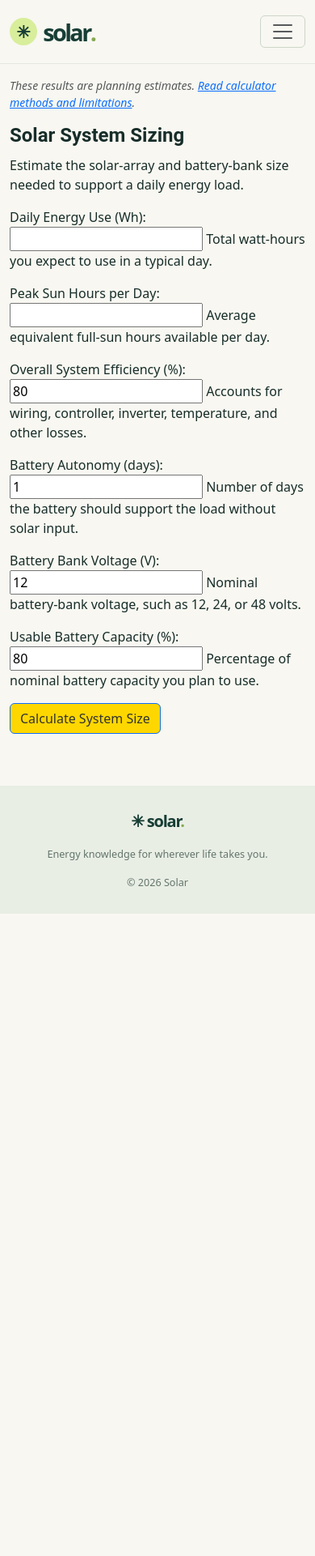
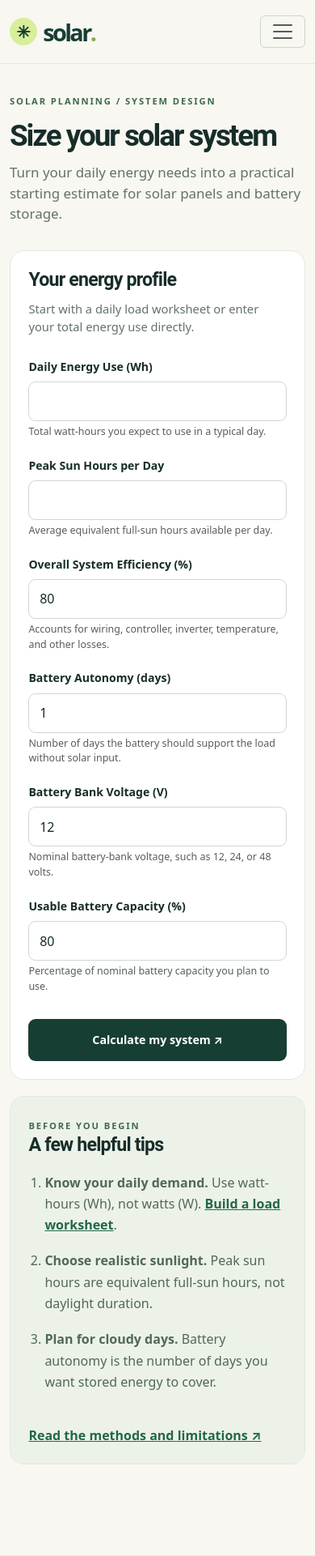
Before and after one commit to drakeg/solarpower_project, a Django app: page /calculators/system-sizing/ in a window 390 px wide. Shown: the top 1921 px of the page at 81% size. Before the commit the page ends 1128 px from the top, so only its background shows below. Run offline with Django 4.2, Linux system fonts and the light colour scheme; some libraries are stand-ins or nearby versions.

Commit message:
Start Sprint 10 with responsive solar sizing form and result cards

```diff
--- a/calculators/templates/calculators/solar_system_sizing.html
+++ b/calculators/templates/calculators/solar_system_sizing.html
@@ -1,28 +1,56 @@
 {% extends 'base.html' %}
 
 {% block content %}
-<p class="small text-muted">These results are planning estimates. <a href="https://github.com/drakeg/solarpower_project/blob/main/docs/CALCULATOR_GUIDE.md" target="_blank" rel="noopener noreferrer">Read calculator methods and limitations</a>.</p>
-<h2>Solar System Sizing</h2>
-<p>Estimate the solar-array and battery-bank size needed to support a daily energy load.</p>
-
-<form method="post">
-    {% csrf_token %}
-    {{ form.as_p }}
-    <button type="submit" class="btn btn-primary">Calculate System Size</button>
-</form>
-
+<div class="calculator-page">
+  <header class="calculator-heading">
+    <span class="section-kicker">SOLAR PLANNING / SYSTEM DESIGN</span>
+    <h1>Size your solar system</h1>
+    <p>Turn your daily energy needs into a practical starting estimate for solar panels and battery storage.</p>
+  </header>
+  <div class="calculator-layout">
+    <section class="calculator-card" aria-labelledby="sizing-input-title">
+      <h2 id="sizing-input-title">Your energy profile</h2>
+      <p class="calculator-intro">Start with a daily load worksheet or enter your total energy use directly.</p>
+      <form method="post" novalidate>
+        {% csrf_token %}
+        {% if form.non_field_errors %}<div class="alert alert-danger" role="alert">{{ form.non_field_errors }}</div>{% endif %}
+        <div class="calculator-fields">
+          {% for field in form %}
+          <div class="calculator-field">
+            <label for="{{ field.id_for_label }}" class="form-label">{{ field.label }}</label>
+            {{ field }}
+            {% if field.help_text %}<div class="form-text" id="{{ field.auto_id }}_helptext">{{ field.help_text }}</div>{% endif %}
+            {% if field.errors %}<div class="text-danger small" role="alert">{{ field.errors }}</div>{% endif %}
+          </div>
+          {% endfor %}
+        </div>
+        <button type="submit" class="btn btn-solar-primary calculator-submit">Calculate my system <span aria-hidden="true">↗</span></button>
+      </form>
+    </section>
+    <aside class="calculator-aside" aria-label="Planning tips">
+      <span class="section-kicker">BEFORE YOU BEGIN</span>
+      <h2>A few helpful tips</h2>
+      <ol>
+        <li><strong>Know your daily demand.</strong> Use watt-hours (Wh), not watts (W). <a href="{% url 'calculators:load_worksheet' %}">Build a load worksheet</a>.</li>
+        <li><strong>Choose realistic sunlight.</strong> Peak sun hours are equivalent full-sun hours, not daylight duration.</li>
+        <li><strong>Plan for cloudy days.</strong> Battery autonomy is the number of days you want stored energy to cover.</li>
+      </ol>
+      <a class="calculator-guide-link" href="https://github.com/drakeg/solarpower_project/blob/main/docs/CALCULATOR_GUIDE.md" target="_blank" rel="noopener noreferrer">Read the methods and limitations <span aria-hidden="true">↗</span></a>
+    </aside>
+  </div>
 {% if sizing_result %}
-<h3 class="mt-4">Estimated Requirements</h3>
-<ul>
-    <li>Solar array: <strong>{{ sizing_result.required_array_watts|floatformat:0 }} W</strong></li>
-    <li>Usable battery energy: {{ sizing_result.required_usable_battery_wh|floatformat:0 }} Wh</li>
-    <li>Nominal battery-bank capacity: <strong>{{ sizing_result.required_nominal_battery_wh|floatformat:0 }} Wh</strong></li>
-    <li>Battery-bank capacity at the selected voltage: <strong>{{ sizing_result.required_battery_ah|floatformat:1 }} Ah</strong></li>
-</ul>
+<section class="calculator-results" aria-labelledby="sizing-results-title"><span class="section-kicker">YOUR ESTIMATE</span><h2 id="sizing-results-title">Estimated system requirements</h2>
+<div class="calculator-metrics">
+    <div class="calculator-metric"><span>Solar array</span> <strong>{{ sizing_result.required_array_watts|floatformat:0 }} W</strong></div>
+    <div class="calculator-metric"><span>Usable battery energy</span> <strong>{{ sizing_result.required_usable_battery_wh|floatformat:0 }} Wh</strong></div>
+    <div class="calculator-metric"><span>Nominal battery storage</span> <strong>{{ sizing_result.required_nominal_battery_wh|floatformat:0 }} Wh</strong></div>
+    <div class="calculator-metric"><span>Battery-bank capacity</span> <strong>{{ sizing_result.required_battery_ah|floatformat:1 }} Ah</strong></div>
+</div>
 <h3 class="mt-4">Calculation Assumptions</h3>
 <p>The solar-array estimate divides daily energy use by peak sun hours and overall system efficiency. Peak sun hours are equivalent full-sun hours, not total daylight hours.</p>
 <p>Usable battery energy equals daily energy use multiplied by battery autonomy days. Nominal battery energy divides that requirement by the usable battery capacity percentage; amp-hours divide nominal watt-hours by battery-bank voltage.</p>
 <p>The system efficiency input adjusts solar production only. It is not applied a second time to the battery estimate. Enter battery autonomy based on the energy demand your battery must actually supply; account separately for any battery/inverter losses not already reflected in your load estimate.</p>
-<p>This is a planning estimate. Actual sizing should account for seasonal solar availability, surge loads, equipment specifications, battery chemistry, temperature, and installation-specific losses.</p>
+<p>This is a planning estimate. Actual sizing should account for seasonal solar availability, surge loads, equipment specifications, battery chemistry, temperature, and installation-specific losses.</p></section>
 {% endif %}
+</div>
 {% endblock %}
--- a/static/css/home-redesign.css
+++ b/static/css/home-redesign.css
@@ -113,3 +113,33 @@ body { background:var(--cream); color:var(--ink); font-family:system-ui,-apple-s
   .solar-navbar .navbar-collapse.show { display:block; flex-basis:100%; }
   .solar-navbar .navbar-nav { flex-direction:column!important; width:100%; }
 }
+
+/* Sprint 10: calculator experience */
+.calculator-page { max-width:1120px; margin:1rem auto 3rem; }
+.calculator-heading { margin-bottom:2rem; }
+.calculator-heading h1 { font-size:clamp(2.3rem,4vw,3.8rem); font-weight:760; letter-spacing:-.055em; margin:.65rem 0; }
+.calculator-heading p { color:var(--muted); max-width:670px; font-size:1.06rem; }
+.calculator-layout { display:grid; grid-template-columns:minmax(0,1.55fr) minmax(260px,1fr); gap:1.2rem; align-items:start; }
+.calculator-card,.calculator-aside,.calculator-results { border:1px solid var(--line); border-radius:18px; padding:clamp(1.4rem,3vw,2.3rem); background:white; }
+.calculator-card h2,.calculator-aside h2,.calculator-results h2 { font-size:1.45rem; font-weight:750; letter-spacing:-.035em; }
+.calculator-intro { color:var(--muted); font-size:.92rem; }
+.calculator-fields { display:grid; grid-template-columns:repeat(2,minmax(0,1fr)); gap:1.2rem; margin:1.6rem 0; }
+.calculator-field { min-width:0; }
+.calculator-field label { font-size:.88rem; font-weight:750; }
+.calculator-field input,.calculator-field select { display:block; width:100%; padding:.72rem .8rem; border:1px solid #cdd9ce; border-radius:9px; background:#fff; color:var(--ink); }
+.calculator-field input:focus,.calculator-field select:focus { outline:2px solid #7ba889; outline-offset:1px; border-color:#4b8466; }
+.calculator-field .form-text { font-size:.78rem; line-height:1.5; }
+.calculator-submit { width:100%; margin-top:.3rem; }
+.calculator-aside { background:#edf2e8; }
+.calculator-aside ol { padding-left:1.25rem; color:#50685a; line-height:1.65; }
+.calculator-aside li { padding:.55rem 0; }
+.calculator-aside a,.calculator-guide-link { color:#22674b; font-weight:700; }
+.calculator-guide-link { display:inline-block; margin-top:1rem; }
+.calculator-results { margin-top:1.3rem; }
+.calculator-metrics { display:grid; grid-template-columns:repeat(2,minmax(0,1fr)); gap:.8rem; margin:1.4rem 0; }
+.calculator-metric { display:flex; flex-direction:column; gap:.45rem; background:#edf3e8; border-radius:12px; padding:1.2rem; }
+.calculator-metric span { font-size:.8rem; color:#58705f; }
+.calculator-metric strong { font-size:1.5rem; letter-spacing:-.03em; color:var(--forest); }
+.calculator-results>p { color:var(--muted); font-size:.92rem; }
+@media(max-width:800px) { .calculator-layout { grid-template-columns:1fr; } }
+@media(max-width:550px) { .calculator-fields,.calculator-metrics { grid-template-columns:1fr; } }
```
Also changed, not shown: docs/SPRINTS.md (+20 -2 lines).
